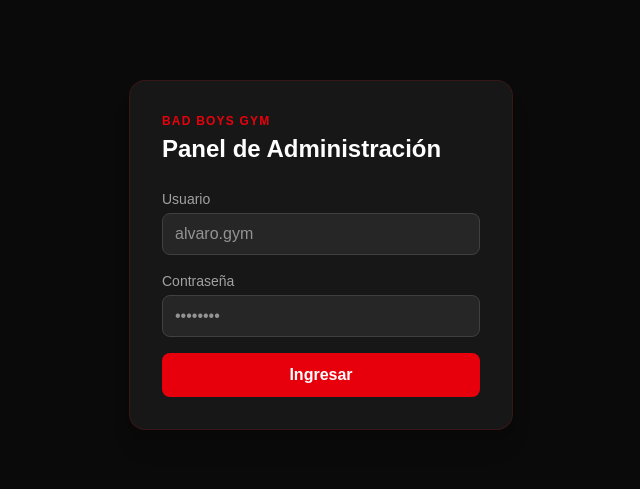
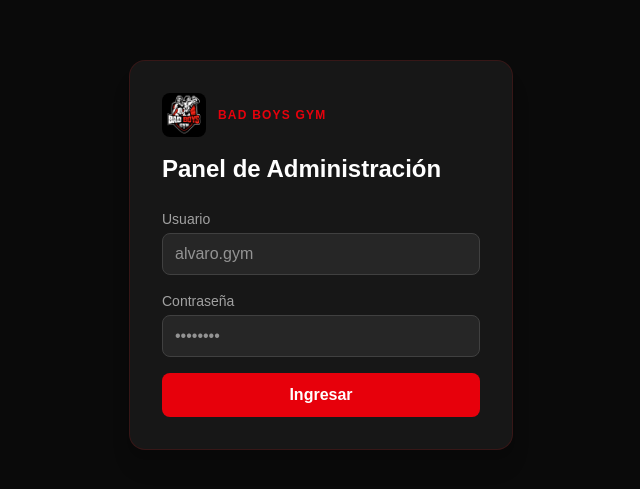
Before and after one commit to geipovadev/Bad-Boys-Gym, a Next.js app in the folder crm-admin/: page /login in a window 1280 px wide. Shown: the part 145-634 px from the top of the page, without its empty margins (319-959 px from the left). Built offline with nearby package versions, Linux system fonts and the light colour scheme; no server answers.

Commit message:
Add gym logo to CRM login and dashboard header

```diff
--- a/crm-admin/src/app/dashboard/layout.tsx
+++ b/crm-admin/src/app/dashboard/layout.tsx
@@ -102,8 +102,18 @@ export default function DashboardLayout({ children }: { children: React.ReactNod
       <div className="min-h-screen bg-neutral-950 text-white">
         <header className="flex flex-wrap items-center justify-between gap-4 border-b border-neutral-800 px-6 py-4">
           <div className="flex items-center gap-6">
-            <div className="text-lg font-black uppercase tracking-wide">
-              Bad Boys <span className="text-red-600">Gym</span>
+            <div className="flex items-center gap-3">
+              {/* eslint-disable-next-line @next/next/no-img-element */}
+              <img
+                src="/logo.jpeg"
+                alt="Bad Boys Gym"
+                width={36}
+                height={36}
+                className="rounded-lg object-cover"
+              />
+              <div className="text-lg font-black uppercase tracking-wide">
+                Bad Boys <span className="text-red-600">Gym</span>
+              </div>
             </div>
             <nav className="flex gap-2">
               {navLink("/dashboard", "Dashboard")}
--- a/crm-admin/src/app/login/page.tsx
+++ b/crm-admin/src/app/login/page.tsx
@@ -38,8 +38,18 @@ export default function LoginPage() {
         onSubmit={handleSubmit}
         className="w-full max-w-sm rounded-2xl border border-red-900/30 bg-neutral-900 p-8 shadow-xl"
       >
-        <div className="mb-1 text-xs font-semibold uppercase tracking-widest text-red-600">
-          Bad Boys Gym
+        <div className="mb-4 flex items-center gap-3">
+          {/* eslint-disable-next-line @next/next/no-img-element */}
+          <img
+            src="/logo.jpeg"
+            alt="Bad Boys Gym"
+            width={44}
+            height={44}
+            className="rounded-lg object-cover"
+          />
+          <div className="text-xs font-semibold uppercase tracking-widest text-red-600">
+            Bad Boys Gym
+          </div>
         </div>
         <h1 className="mb-6 text-2xl font-bold text-white">Panel de Administración</h1>
 
```
Also changed, not shown: crm-admin/public/logo.jpeg (added).
